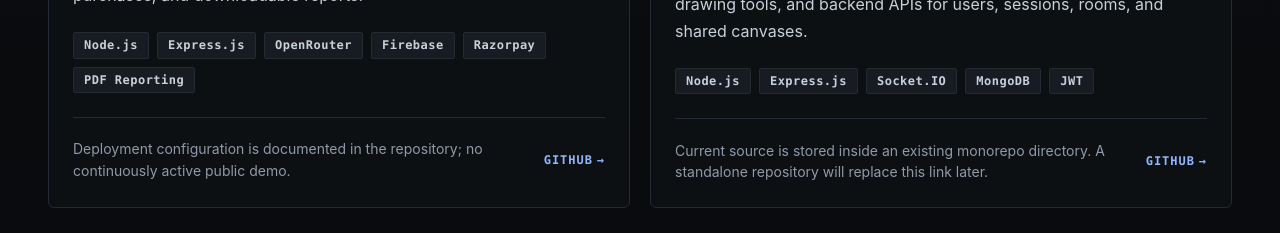
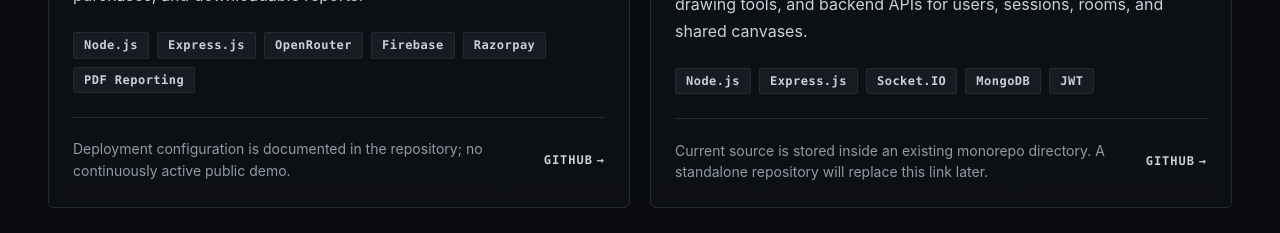
Before and after one commit to rit2001/ritwik-os, a Next.js app: page / in a window 1280 px wide. Shown: the part 2040-2273 px from the top of the page. Built offline with nearby package versions, Linux system fonts and the light colour scheme.

Commit message:
fix: correct homepage case study action color

```diff
--- a/src/app/page.tsx
+++ b/src/app/page.tsx
@@ -65,10 +65,10 @@ function TagList({ items }: Readonly<{ items: readonly string[] }>) {
 }
 
 const projectInternalActionClassName =
-  "inline-flex min-h-11 items-center self-start rounded-sm font-mono text-[length:var(--text-label-size)] leading-none font-semibold tracking-[0.08em] text-accent uppercase underline decoration-transparent underline-offset-4 transition-[color,text-decoration-color,transform] duration-[var(--duration-base)] hover:text-foreground hover:decoration-current focus-visible:text-foreground focus-visible:decoration-current sm:self-auto";
+  "inline-flex min-h-11 items-center self-start rounded-sm font-mono text-[length:var(--text-label-size)] leading-none font-semibold tracking-[0.08em] text-accent uppercase underline decoration-transparent underline-offset-4 transition-[color,text-decoration-color,transform] duration-[var(--duration-base)] hover:text-accent hover:decoration-current focus-visible:text-accent focus-visible:decoration-current sm:self-auto";
 
 const projectExternalActionClassName =
-  "inline-flex min-h-11 items-center self-start rounded-sm font-mono text-[length:var(--text-label-size)] leading-none font-semibold tracking-[0.08em] text-foreground-muted uppercase underline decoration-transparent underline-offset-4 transition-[color,text-decoration-color,transform] duration-[var(--duration-base)] hover:text-foreground hover:decoration-current focus-visible:text-foreground focus-visible:decoration-current sm:self-auto";
+  "inline-flex min-h-11 items-center self-start rounded-sm font-mono text-[length:var(--text-label-size)] leading-none font-semibold tracking-[0.08em] text-foreground-secondary uppercase underline decoration-transparent underline-offset-4 transition-[color,text-decoration-color,transform] duration-[var(--duration-base)] hover:text-foreground focus-visible:text-foreground sm:self-auto";
 
 export default function Home() {
   const github = getSocialLink("github");
@@ -338,20 +338,20 @@ export default function Home() {
                             </a>
                           </div>
                         ) : project.caseStudyPath ? (
-                          <span className="inline-flex min-h-11 items-center self-start rounded-sm font-mono text-[length:var(--text-label-size)] leading-none font-semibold tracking-[0.08em] text-accent uppercase underline decoration-transparent underline-offset-4 transition-colors duration-[var(--duration-base)] group-hover:text-foreground group-hover:decoration-current group-focus-visible:text-foreground sm:self-auto">
+                          <span className={projectInternalActionClassName}>
                             View Build Case Study{" "}
                             <span
-                              className="ml-1 inline-block transition-transform duration-[var(--duration-base)] group-hover:translate-x-1.5 group-focus-visible:translate-x-1.5"
+                              className="ml-1 inline-block transition-transform duration-[var(--duration-base)] group-hover:translate-x-1.5 group-focus-within:translate-x-1.5 group-focus-visible:translate-x-1.5"
                               aria-hidden="true"
                             >
                               →
                             </span>
                           </span>
                         ) : project.githubUrl ? (
-                          <span className="inline-flex min-h-11 items-center self-start rounded-sm font-mono text-[length:var(--text-label-size)] leading-none font-semibold tracking-[0.08em] text-accent uppercase underline decoration-transparent underline-offset-4 transition-colors duration-[var(--duration-base)] group-hover:text-foreground group-hover:decoration-current group-focus-visible:text-foreground sm:self-auto">
+                          <span className={projectExternalActionClassName}>
                             GitHub{" "}
                             <span
-                              className="ml-1 inline-block transition-transform duration-[var(--duration-base)] group-hover:translate-x-1.5 group-focus-visible:translate-x-1.5"
+                              className="ml-1 inline-block transition-transform duration-[var(--duration-base)] group-hover:translate-x-1.5 group-focus-within:translate-x-1.5 group-focus-visible:translate-x-1.5"
                               aria-hidden="true"
                             >
                               →
```
